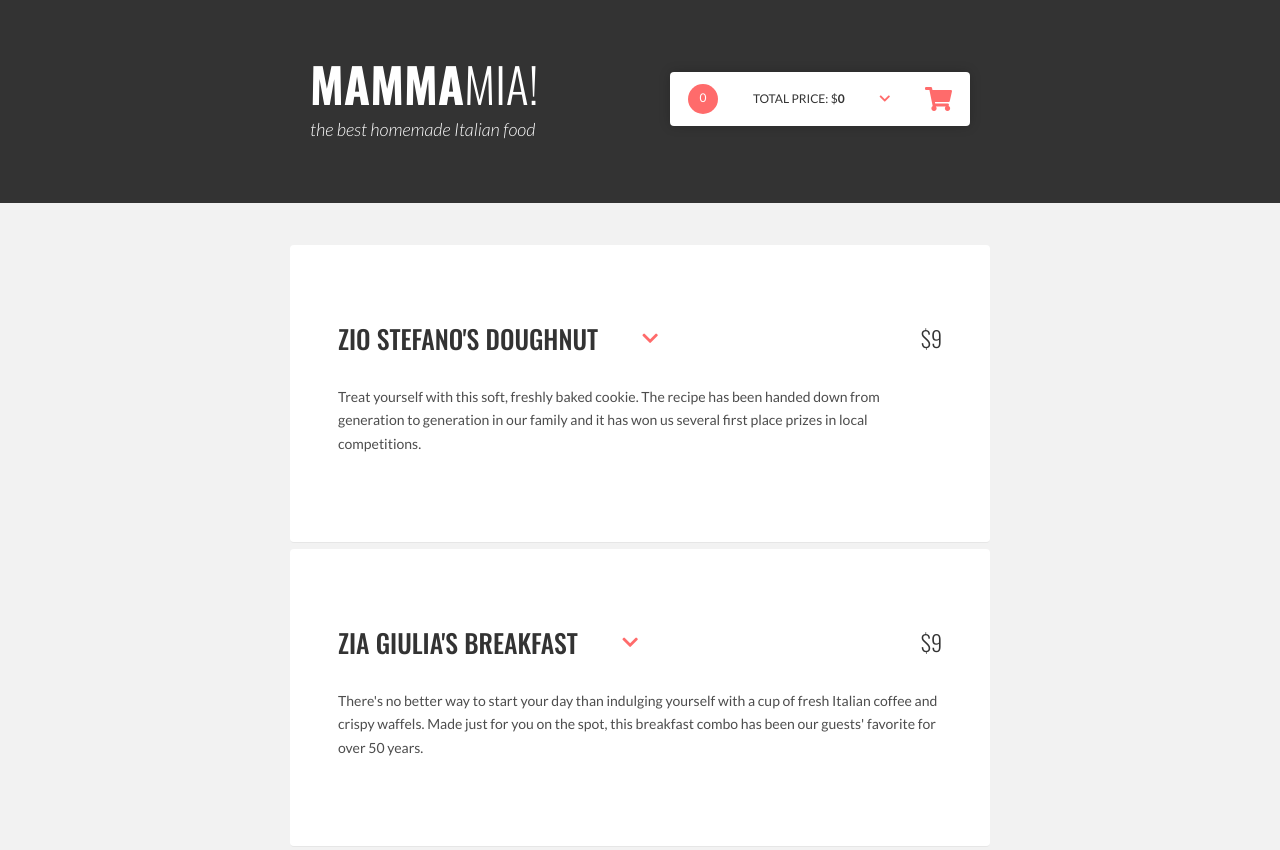
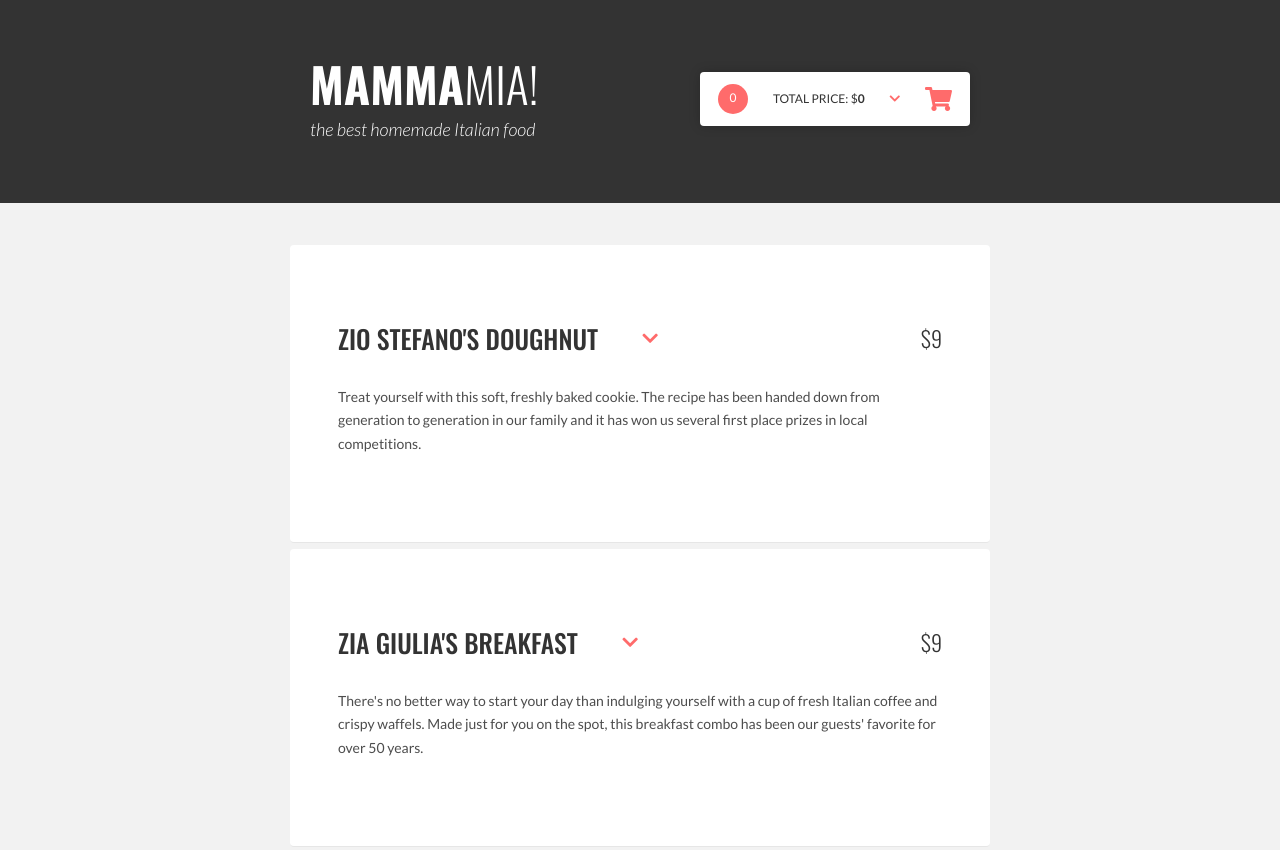
Before and after one commit to Helgako-123/project-pizzeria, a website: page src/index.html in a window 1280 px wide. Shown: the top 850 px of the page. Drawn offline with nearby package versions, Linux system fonts and the light colour scheme; files that its build step writes are made by us from their sources.

Commit message:
Fix bug - link to style.css

```diff
--- a/src/index.html
+++ b/src/index.html
@@ -7,7 +7,7 @@
   <title>Pizzeria</title>
   <link href="https://fonts.googleapis.com/css?family=Lato:400,300i,700%7COswald:300,500,700&amp;subset=latin-ext" rel="stylesheet">
   <link href="https://use.fontawesome.com/releases/v5.7.2/css/all.css" rel="stylesheet">
-  <link rel="stylesheet" href="css/style.css">
+  <link rel="stylesheet" href="../dist/css/style.css">
 </head>
 <body>
 
```
